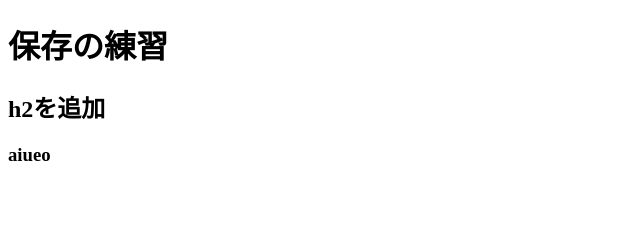
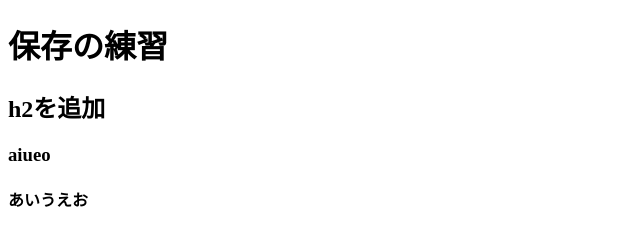
Before and after one commit to yoneken1012/gs_git_11_15, a plain HTML site: page index.html in a window 1280 px wide. Shown: the whole page, without its empty margins (0-640 px from the left). Drawn offline with Linux system fonts and the light colour scheme.

Commit message:
変更２

```diff
--- a/index.html
+++ b/index.html
@@ -9,7 +9,7 @@
     <h1>保存の練習</h1>
     <h2>h2を追加</h2>
     <h3>aiueo</h3>
-
+    <h4>あいうえお</h4>
 
 </body>
 </html>
```
